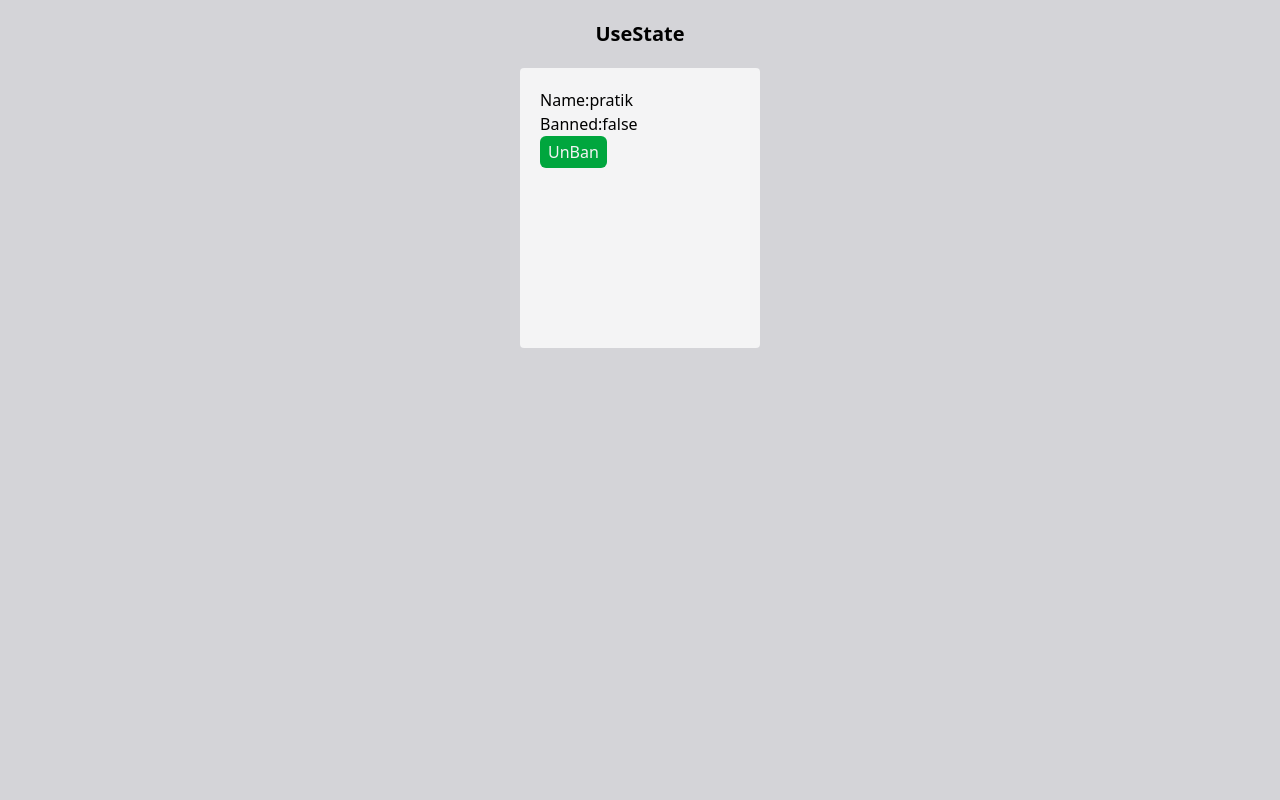
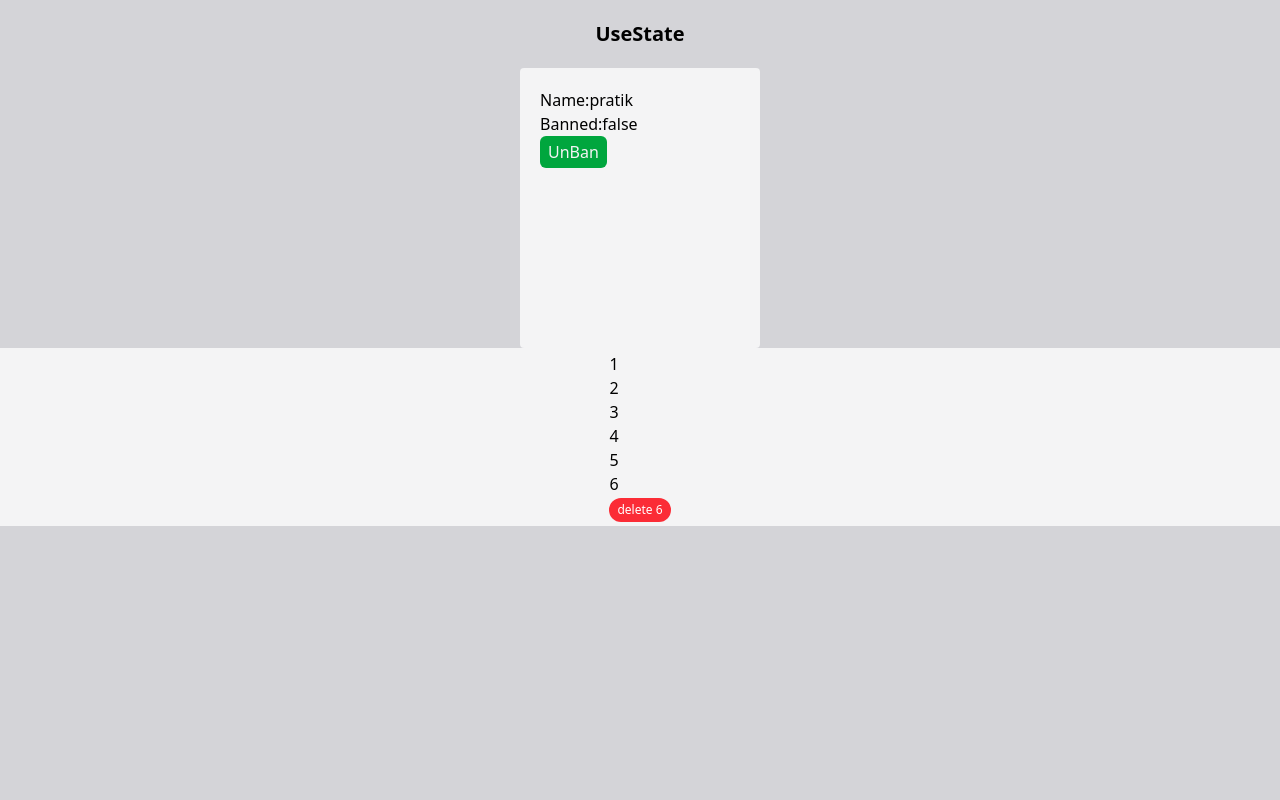
Before and after one commit to pratikjadhav6632/web-development_journey, a React (Vite) app in the folder React/Frontend_Domination/Reacting/: page / in a window 1280 px wide. Shown: the top 800 px of the page. Built offline with nearby package versions, Linux system fonts and the light colour scheme.

Commit message:
Add number deletion functionality and display in State componenttering UseState

```diff
--- a/React/Frontend_Domination/Reacting/src/component/State.jsx
+++ b/React/Frontend_Domination/Reacting/src/component/State.jsx
@@ -2,6 +2,10 @@ import React, { useState } from "react";
 
 function State(){
     const [val,setVal]=useState({name:"pratik",isBanned:false})
+    const [num,setNum]=useState([1,2,3,4,5,6]);
+    const delete_num=()=>{
+       setNum(()=>num.filter((item,index)=>index!=num.length-1))
+    }
     return (
     <>
     <div className="w-full h-screen  bg-zinc-300">
@@ -14,6 +18,13 @@ function State(){
                     <button onClick={()=>setVal({...val,isBanned:!val.isBanned})} className={`text-zinc-100 px-2 py-1 rounded-md ${val.isBanned?"bg-red-600":"bg-green-600"}`}>{val.isBanned?"Ban":"UnBan"}</button>
             </div>
         </div>
+     <div className="px-5 py-1 flex justify-center  bg-zinc-100">
+        <div>
+
+           {num.map(item=><h1>{item}</h1>)}
+        <button onClick={()=>delete_num()} className="px-2 py-1 bg-red-500 text-xs rounded-full text-white">delete {num.length==0?" ":num.length}</button>
+        </div>
+     </div>
      </div>
     </>
     )
```
